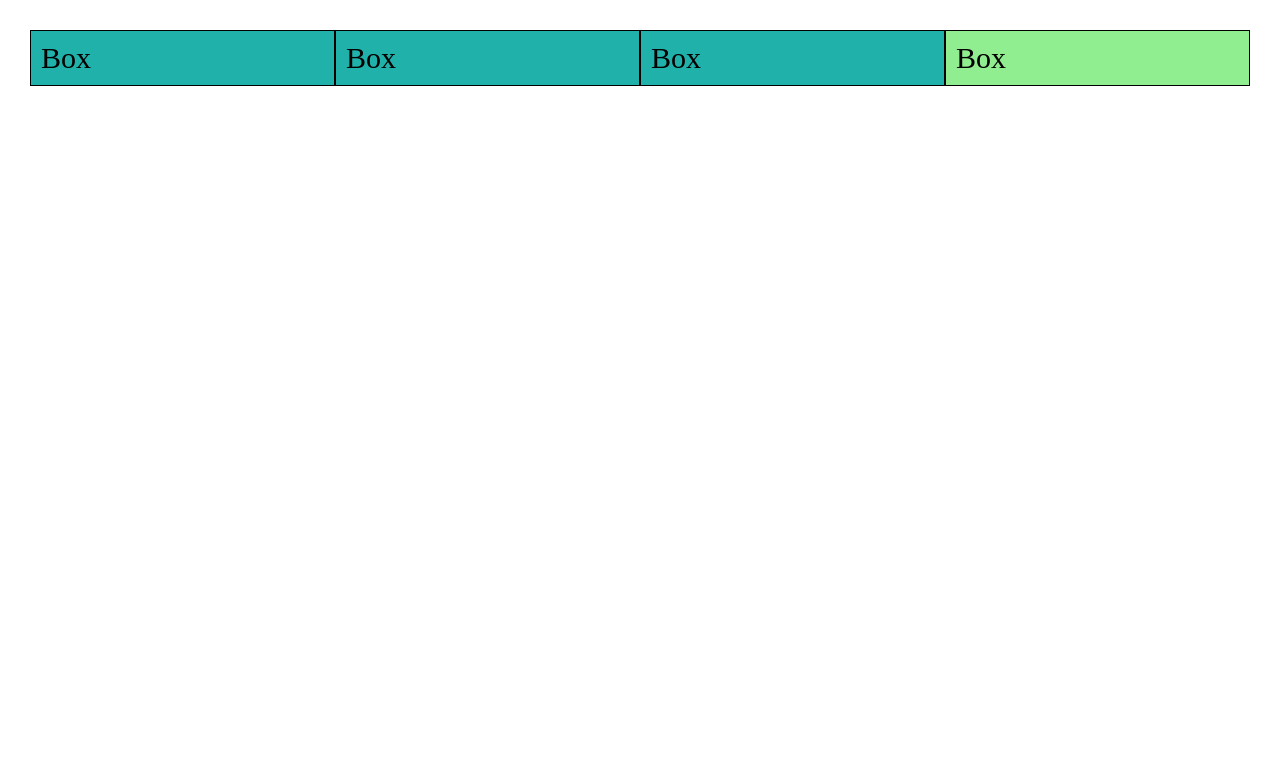
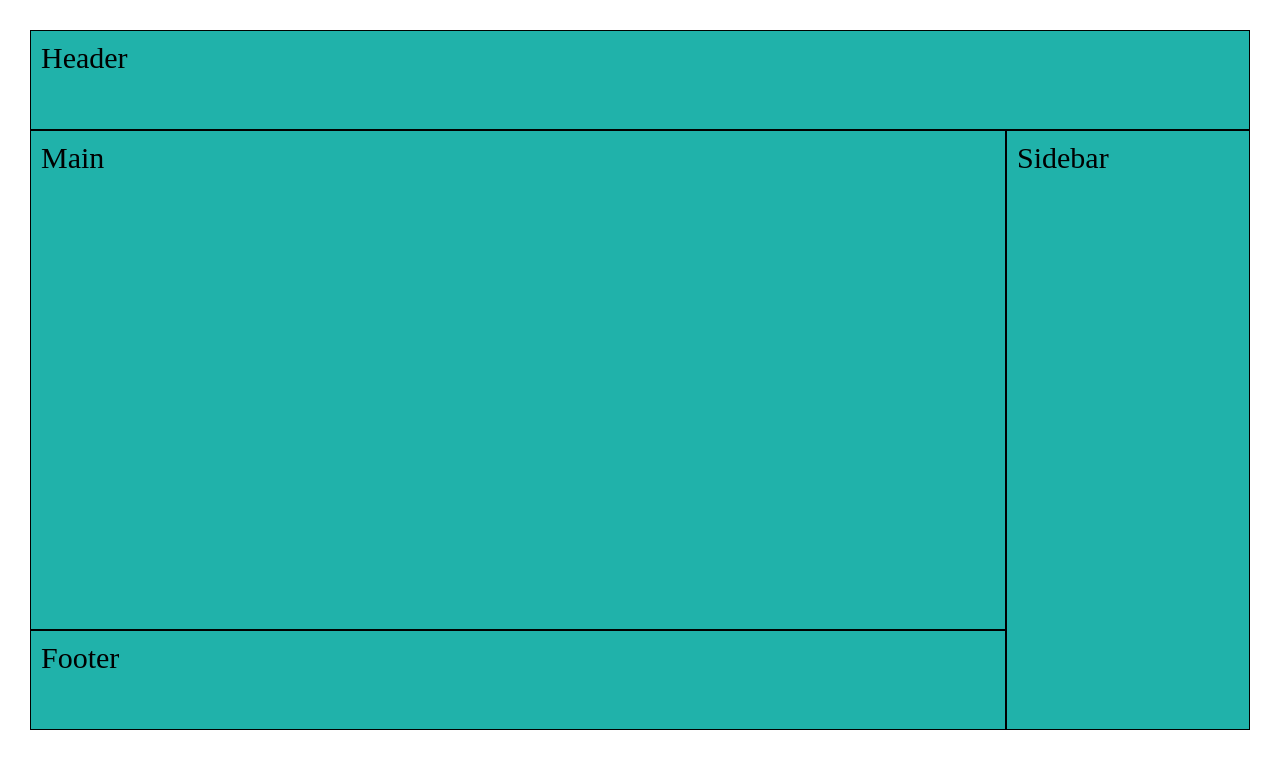
Before and after one commit to andrewkerr3956/Hofstra-Projects, a PHP site: the page made by CSS Grid Layout/Grid Element Properties/index.html in a window 1280 px wide. Shown: the top 769 px of the page. Run offline with PHP 8.4, Linux system fonts and the light colour scheme.

Commit message:
Finished section 2 of CSS Grid Layout course

```diff
--- a/CSS Grid Layout/Grid Element Properties/css/style.css
+++ b/CSS Grid Layout/Grid Element Properties/css/style.css
@@ -10,13 +10,38 @@ html {
     margin: 0;
     padding: 0;
 }
+h2 {
+    font-size: 3.2rem;
+    margin-left: 3rem;
+    font-family: Verdana, Geneva, Tahoma, sans-serif;
+}
+header {
+    grid-area: page-header;
+}
+main {
+    grid-area: main-section;
+}
+aside {
+    grid-area: sidebar;
+}
+footer {
+    grid-area: footer;
+}
 .grid-container {
     display: grid;
-    grid-template-columns: repeat(4, 25%);
+    grid-template-columns: 80% auto;
+    grid-template-rows: 100px 500px 100px;
+    /* grid-template-columns: repeat(auto-fill, minmax(125px, 1fr)); */
+    /* flex-wrap: wrap; */
+    /* grid-template-columns: 2fr minmax(100px, 200px) repeat(2, 1fr); */
     background-color: lightcyan;
     font-size: 30px;
     margin: 30px;
     align-content: center;
+    grid-template-areas:
+        "page-header page-header"
+        "main-section sidebar"
+        "footer sidebar";
 }
 .grid-child {
     background-color: lightseagreen;
@@ -25,7 +50,7 @@ html {
 }
 .grid-child.grid-child-positioning {
     background-color: lightgreen;
-    order: 1;
+    /* order: 1; */
     /* grid-area: 1 / 3 / span 3 / span 2; */
     /* grid-column: 3 / 5; */
 }
--- a/CSS Grid Layout/Grid Element Properties/index.html
+++ b/CSS Grid Layout/Grid Element Properties/index.html
@@ -11,10 +11,17 @@
 
 <body>
     <div class="grid-container">
-        <div class="grid-child">Box</div>
-        <div class="grid-child grid-child-positioning">Box</div>
-        <div class="grid-child">Box</div>
-        <div class="grid-child">Box</div>
+        <header class="grid-child">Header</header>
+        <main class="grid-child">Main</main>
+        <aside class="grid-child">Sidebar</aside>
+        <footer class="grid-child">Footer</footer>
+<!--    <div class="grid-child">First</div>
+        <div class="grid-child">Second</div>
+        <div class="grid-child">Third</div>
+        <div class="grid-child">Fourth</div>
+        <div class="grid-child">Fifth</div>
+        <div class="grid-child">Sixth</div>
+        <div class="grid-child">Seventh</div> -->
     </div>
 </body>
 
```
Also changed, not shown: CSS Grid Layout/Using Grid for Page Layouts/index.html (added, +13 -0 lines), CSS Grid Layout/Using Grid for Page Layouts/css/style.css (added).
